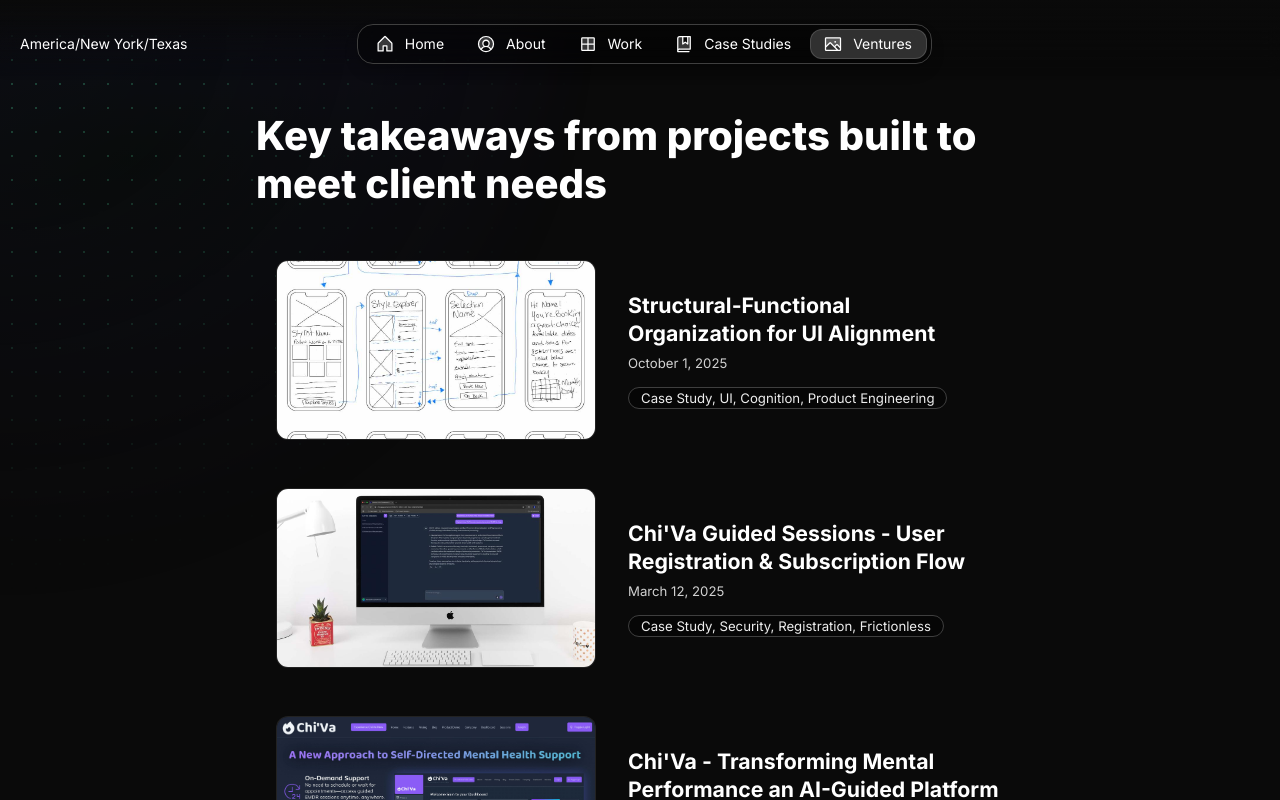
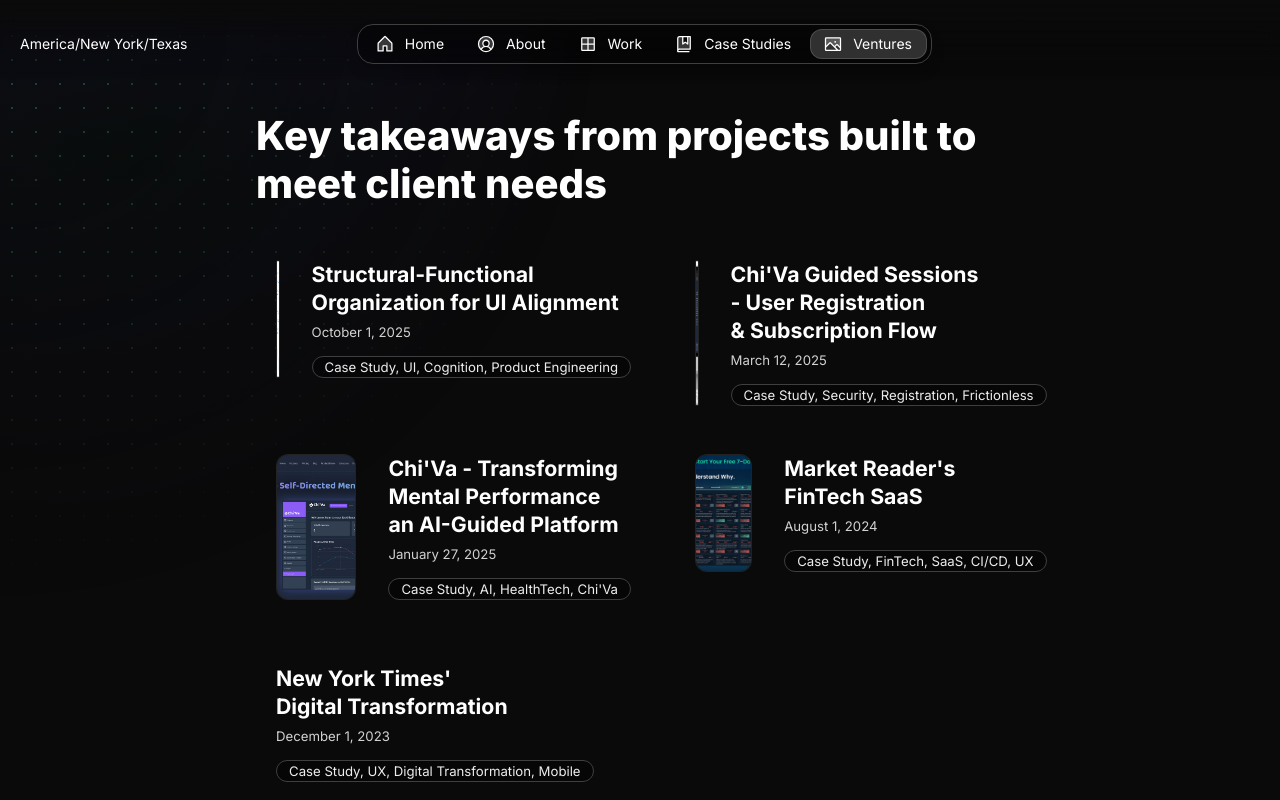
Before and after one commit to CogSciOliver/danii-oliver-portfolio-2025, a Next.js app: page /en/ventures in a window 1280 px wide. Shown: the top 800 px of the page. Built offline with nearby package versions, Linux system fonts and the light colour scheme.

Commit message:
updates case study columns

```diff
--- a/src/components/casestudies/Posts.tsx
+++ b/src/components/casestudies/Posts.tsx
@@ -11,7 +11,7 @@ interface PostsProps {
 
 export function Posts({
     range,
-    columns = '1',
+    columns = '2',
     locale = 'en',
     thumbnail = false
 }: PostsProps) {
```
